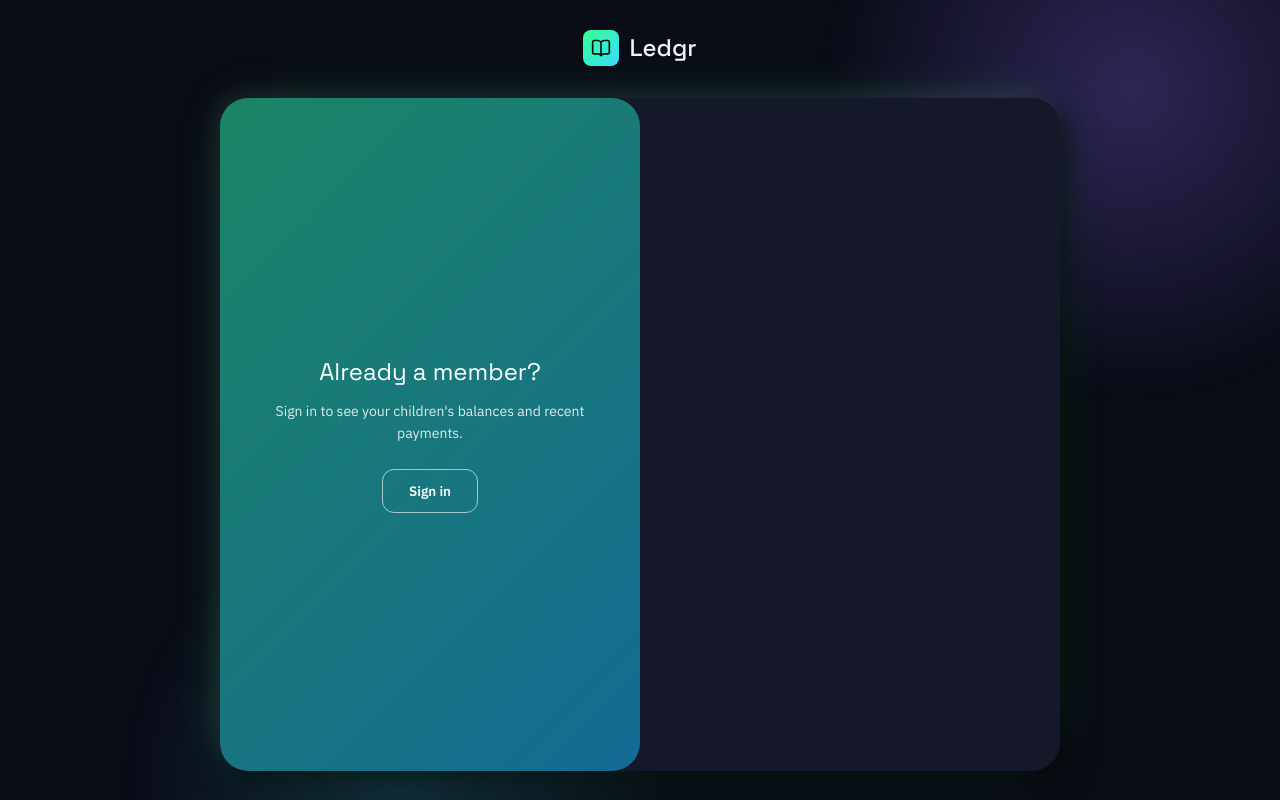
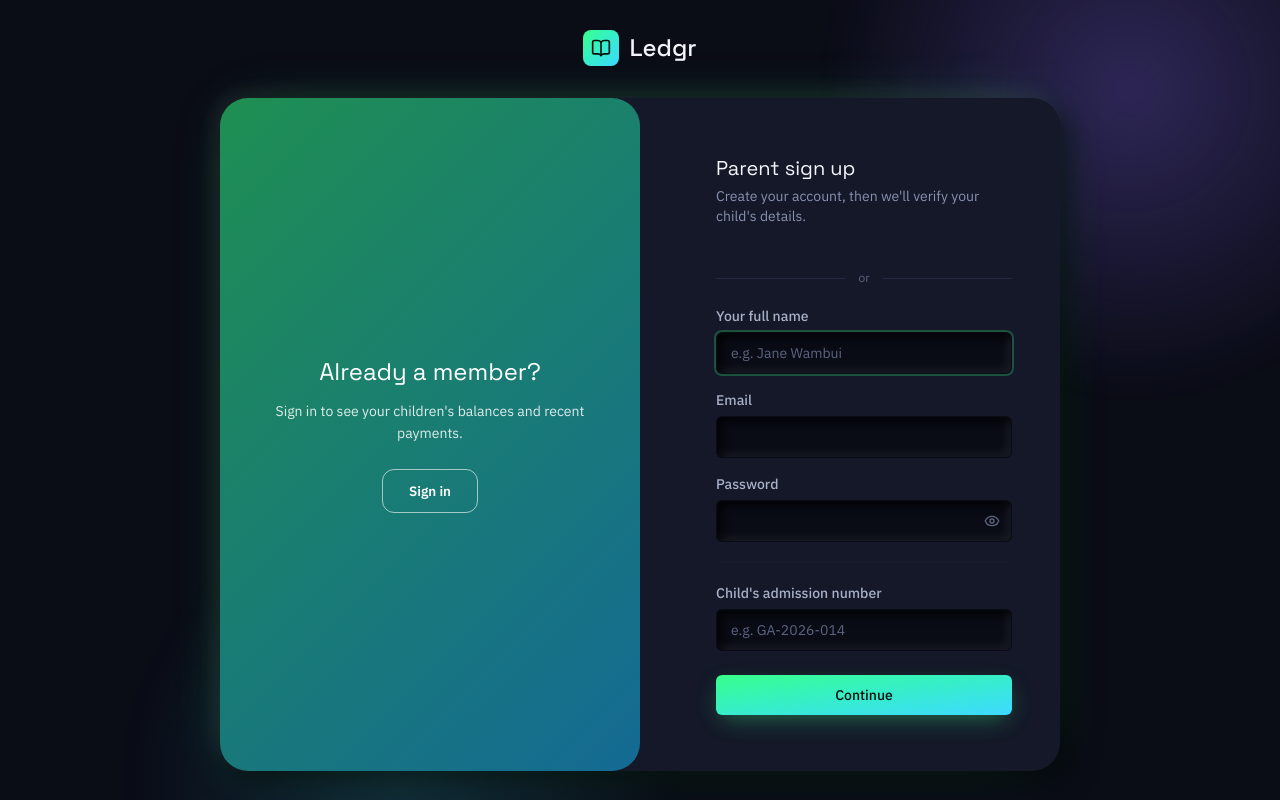
Before and after one commit to Allankw-dev/ledgr, a React (Vite) app in the folder frontend/: page /signup in a window 1280 px wide. Built offline with nearby package versions, Linux system fonts and the light colour scheme; no server answers.

Commit message:
Fix signup panel going blank: overlay slid via left (layout-triggering) instead of transform (compositor-only), corrupting sibling position mid-transition

```diff
--- a/frontend/src/index.css
+++ b/frontend/src/index.css
@@ -276,34 +276,54 @@
       0 0 60px -20px var(--color-green-glow);
   }
 
+  /* Both panels sit in the SAME grid cell and are each 100% of the card's
+     own width — not 50% of an artificial 200%-wide row. That earlier
+     approach (a flex row twice the card's width, holding two 50% panels,
+     shifted by translateX(-50%) of the row's own doubled width) produced
+     a reproducible, unexplained compounding offset in testing — every
+     element inside it, including the independently-transformed overlay,
+     ended up shifted by an extra multiple of its own size, hiding all
+     content off-screen after a toggle. Rather than depend on that
+     mechanism working correctly, each panel here transforms by 100% of
+     ITS OWN, directly-known size (which always equals the card's size) —
+     a single, non-nested percentage with nothing left to compound.
+     CSS Grid (not absolute positioning) keeps both overlapping panels
+     part of normal layout sizing, so the card's height still comes from
+     whichever panel is tallest, just as it did before. */
   .auth-forms-row {
+    display: grid;
+    width: 100%;
+  }
+
+  .auth-form-panel {
+    grid-column: 1;
+    grid-row: 1;
+    width: 100%;
     display: flex;
-    width: 200%;
+    flex-direction: column;
+    justify-content: center;
     transition: transform 0.7s cubic-bezier(0.76, 0, 0.24, 1);
     will-change: transform;
   }
-  .auth-card[data-mode='signup'] .auth-forms-row {
-    transform: translateX(-50%);
+  .auth-form-panel--login {
+    transform: translateX(0);
+  }
+  .auth-form-panel--signup {
+    transform: translateX(100%);
+  }
+  .auth-card[data-mode='signup'] .auth-form-panel--login {
+    transform: translateX(-100%);
+  }
+  .auth-card[data-mode='signup'] .auth-form-panel--signup {
+    transform: translateX(0);
   }
 
-  .auth-form-panel {
-    width: 50%;
-    display: flex;
-    flex-direction: column;
-    justify-content: center;
-  }
-
-  /* THE FIX: .auth-form-panel itself spans the full card width whenever it's
-     the active panel (it's 50% of the 200%-wide .auth-forms-row, which
-     equals 100% of the card) — that's required for the horizontal slide
-     between login/signup to work. But .auth-overlay-track only ever covers
-     HALF of the card (right half for login, left half for signup). Without
-     this inner wrapper, a panel's real content — including the password
-     field — extends into the half the overlay is currently sitting on top
-     of, and gets visually hidden underneath it. Capping actual content to
-     420px and pinning it to the correct side (login → left, signup →
-     right, matching which side each mode's overlay panel is NOT on) keeps
-     every field entirely inside the uncovered half at all times, including
+  /* .auth-overlay-track only ever covers HALF of the card (right half for
+     login, left half for signup). A panel's real content — including the
+     password field — must never extend into whichever half the overlay
+     currently sits on top of. Capping content to 392px and pinning it to
+     the correct side (login → left, signup → right) keeps every field
+     entirely inside the uncovered half at all times, including
      mid-transition. */
   .auth-form-inner {
     width: 100%;
@@ -323,6 +343,20 @@
      keyed off `mode`) so Tab can never land focus in fields the person
      can't see — independent of what's happening visually mid-animation. */
 
+  /* The track itself slides via `left` (a simple percentage of the card,
+     its own positioning containing block) rather than `transform` — kept
+     deliberately different from the panels' mechanism above so the two
+     independently-sliding pieces of this card never share the same kind
+     of percentage resolution to compound against each other again. */
+  /* Slides via `transform`, not `left` — `left` is a layout-triggering
+     property, and animating it here was found (through direct testing)
+     to force continuous layout recalculation that corrupted the
+     transform-based position of the sibling .auth-form-panel while both
+     animations were running together, dragging it off-screen by the time
+     the transition settled. `transform` is compositor-only and doesn't
+     have that effect. The percentage is still a single, non-nested one —
+     -100% of this element's own, directly-known width — same principle
+     as the panels above. */
   .auth-overlay-track {
     position: absolute;
     top: 0;
@@ -330,7 +364,9 @@
     width: 50%;
     height: 100%;
     overflow: hidden;
-    transition: transform 0.7s cubic-bezier(0.76, 0, 0.24, 1);
+    transition:
+      transform 0.7s cubic-bezier(0.76, 0, 0.24, 1),
+      border-radius 0.7s cubic-bezier(0.76, 0, 0.24, 1);
     will-change: transform;
     border-radius: 28px 0 0 28px;
   }
@@ -340,20 +376,17 @@
   }
 
   .auth-overlay {
-    width: 200%;
+    position: relative;
+    width: 100%;
     height: 100%;
-    display: flex;
-    transform: translateX(0);
-    transition: transform 0.7s cubic-bezier(0.76, 0, 0.24, 1);
-    will-change: transform;
+    display: grid;
     background: linear-gradient(135deg, var(--color-emerald-800), #146a94);
-  }
-  .auth-card[data-mode='signup'] .auth-overlay {
-    transform: translateX(-50%);
   }
 
   .auth-overlay-panel {
-    width: 50%;
+    grid-column: 1;
+    grid-row: 1;
+    width: 100%;
     height: 100%;
     display: flex;
     flex-direction: column;
@@ -361,6 +394,19 @@
     justify-content: center;
     text-align: center;
     padding: 0 40px;
+    transition: transform 0.7s cubic-bezier(0.76, 0, 0.24, 1);
+  }
+  .auth-overlay-panel--signup-cta {
+    transform: translateX(0);
+  }
+  .auth-overlay-panel--login-cta {
+    transform: translateX(100%);
+  }
+  .auth-card[data-mode='signup'] .auth-overlay-panel--signup-cta {
+    transform: translateX(-100%);
+  }
+  .auth-card[data-mode='signup'] .auth-overlay-panel--login-cta {
+    transform: translateX(0);
   }
 
   .auth-overlay-btn {
@@ -403,30 +449,27 @@
      overlay side by side without the overlay covering part of the
      inputs — exactly the visibility problem to avoid. So on mobile the
      overlay is dropped entirely: one stacked form, switched via the
-     plain text link rendered inside each panel (`md:hidden`), no slide. */
+     plain text link rendered inside each panel (`md:hidden`), no slide.
+     Both panels sit in the same grid cell year-round now, so mobile just
+     needs to hide whichever one isn't current — `data-hidden` (already
+     set in the JSX, driving `inert` too) does that directly. */
   @media (max-width: 767px) {
     .auth-card {
       width: 100%;
       border-radius: 20px;
     }
-    .auth-forms-row {
-      width: 100%;
+    .auth-form-panel {
+      position: static;
+      transform: none !important;
       transition: none;
     }
-    .auth-card[data-mode='signup'] .auth-forms-row {
-      transform: none;
-    }
-    .auth-form-panel {
-      width: 100%;
-      padding: 0;
+    .auth-form-panel[data-hidden='true'] {
+      display: none;
     }
     .auth-form-inner {
       max-width: none;
       margin: 0 auto;
       padding: 48px 24px 32px;
-    }
-    .auth-form-panel[data-hidden='true'] {
-      display: none;
     }
     .auth-overlay-track {
       display: none;
@@ -434,9 +477,9 @@
   }
 
   @media (prefers-reduced-motion: reduce) {
-    .auth-forms-row,
+    .auth-form-panel,
     .auth-overlay-track,
-    .auth-overlay {
+    .auth-overlay-panel {
       transition: none !important;
     }
   }
--- a/frontend/src/pages/AuthPage.tsx
+++ b/frontend/src/pages/AuthPage.tsx
@@ -461,7 +461,7 @@ export function AuthPage({ initialMode }: AuthPageProps) {
           {/* ---------------- SLIDING ACCENT OVERLAY (desktop only) ---------------- */}
           <div className="auth-overlay-track">
             <div className="auth-overlay">
-              <div className="auth-overlay-panel">
+              <div className="auth-overlay-panel auth-overlay-panel--signup-cta">
                 <h2 className="font-display text-2xl text-white mb-3">New to Ledgr?</h2>
                 <p className="text-sm text-white/85 leading-relaxed mb-6">
                   Create a parent account to track fees, pay via M-Pesa, and stay in touch with the school.
@@ -470,7 +470,7 @@ export function AuthPage({ initialMode }: AuthPageProps) {
                   Create account
                 </button>
               </div>
-              <div className="auth-overlay-panel">
+              <div className="auth-overlay-panel auth-overlay-panel--login-cta">
                 <h2 className="font-display text-2xl text-white mb-3">Already a member?</h2>
                 <p className="text-sm text-white/85 leading-relaxed mb-6">
                   Sign in to see your children's balances and recent payments.
```
